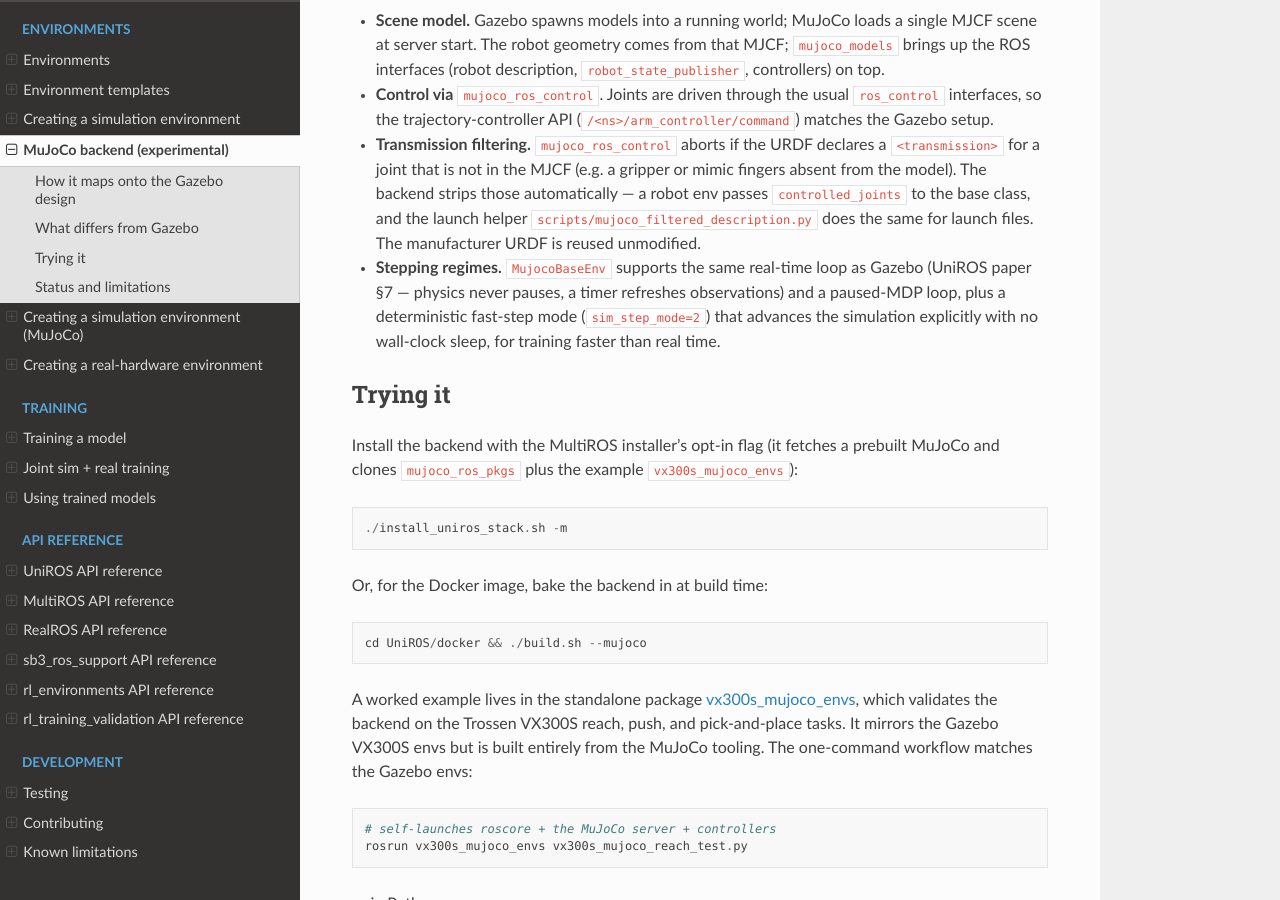
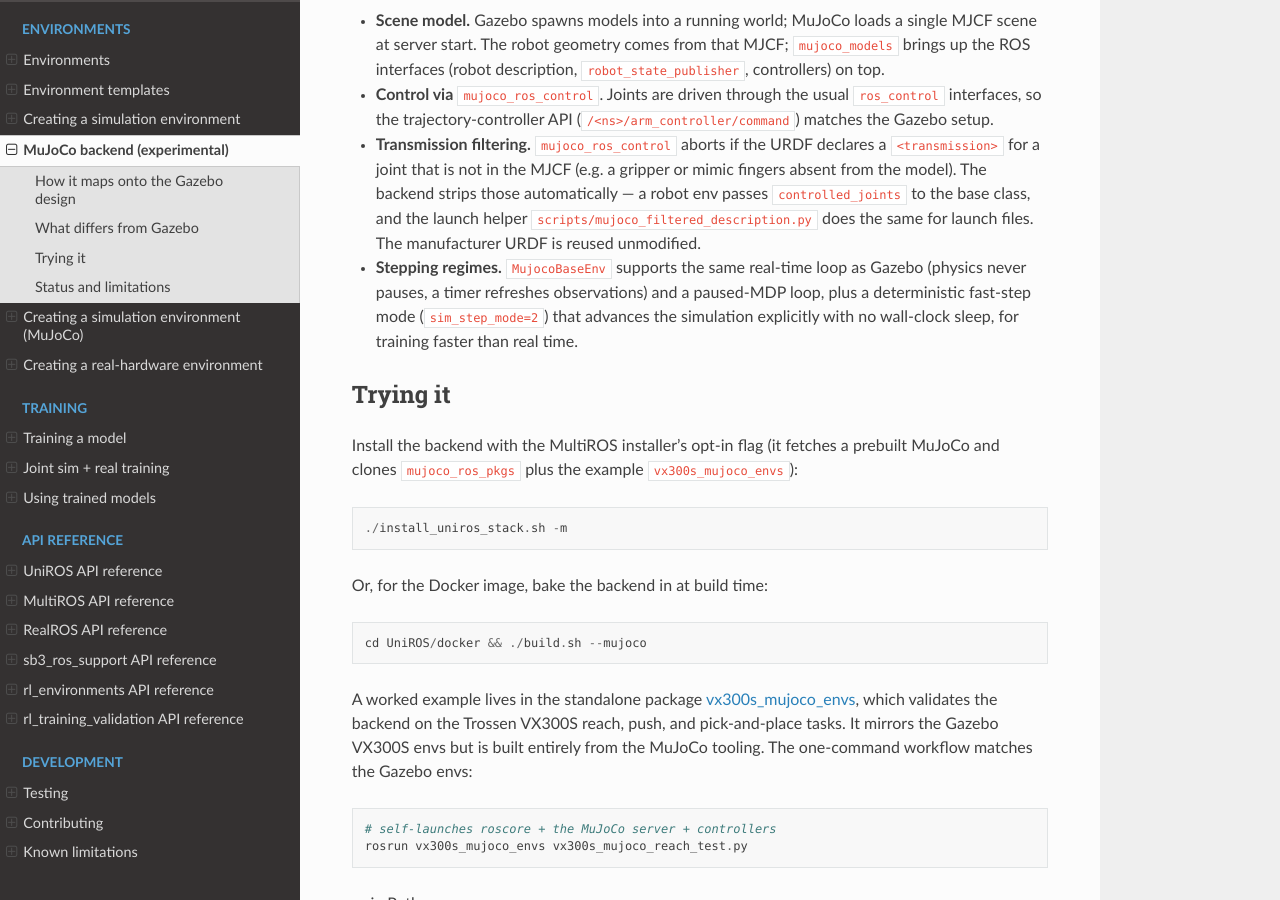
Before and after one commit to ncbdrck/UniROS, a Sphinx documentation site: the page built from docs/guides/mujoco_backend.rst, in a window 1280 px wide and 900 px high, scrolled down 1026 px. Built offline with Sphinx 7.4.7 and the Read the Docs theme 3.1.0, drawn with Linux system fonts in a browser that asks for light colours.

Commit message:
docs: drop opaque paper-section citation from MuJoCo backend bullet
Replaces a 'UniROS paper §7' parenthetical with an inline description
('physics never pauses, a timer refreshes observations'). The reader
gets the actual content of the citation without having to look up the
paper to know what '§7' means.

```diff
--- a/docs/guides/mujoco_backend.rst
+++ b/docs/guides/mujoco_backend.rst
@@ -79,7 +79,7 @@
   ``scripts/mujoco_filtered_description.py`` does the same for launch
   files. The manufacturer URDF is reused unmodified.
 * **Stepping regimes.** ``MujocoBaseEnv`` supports the same real-time
-  loop as Gazebo (UniROS paper §7 — physics never pauses, a timer
+  loop as Gazebo (physics never pauses, a timer
   refreshes observations) and a paused-MDP loop, plus a deterministic
   fast-step mode (``sim_step_mode=2``) that advances the simulation
   explicitly with no wall-clock sleep, for training faster than
```
